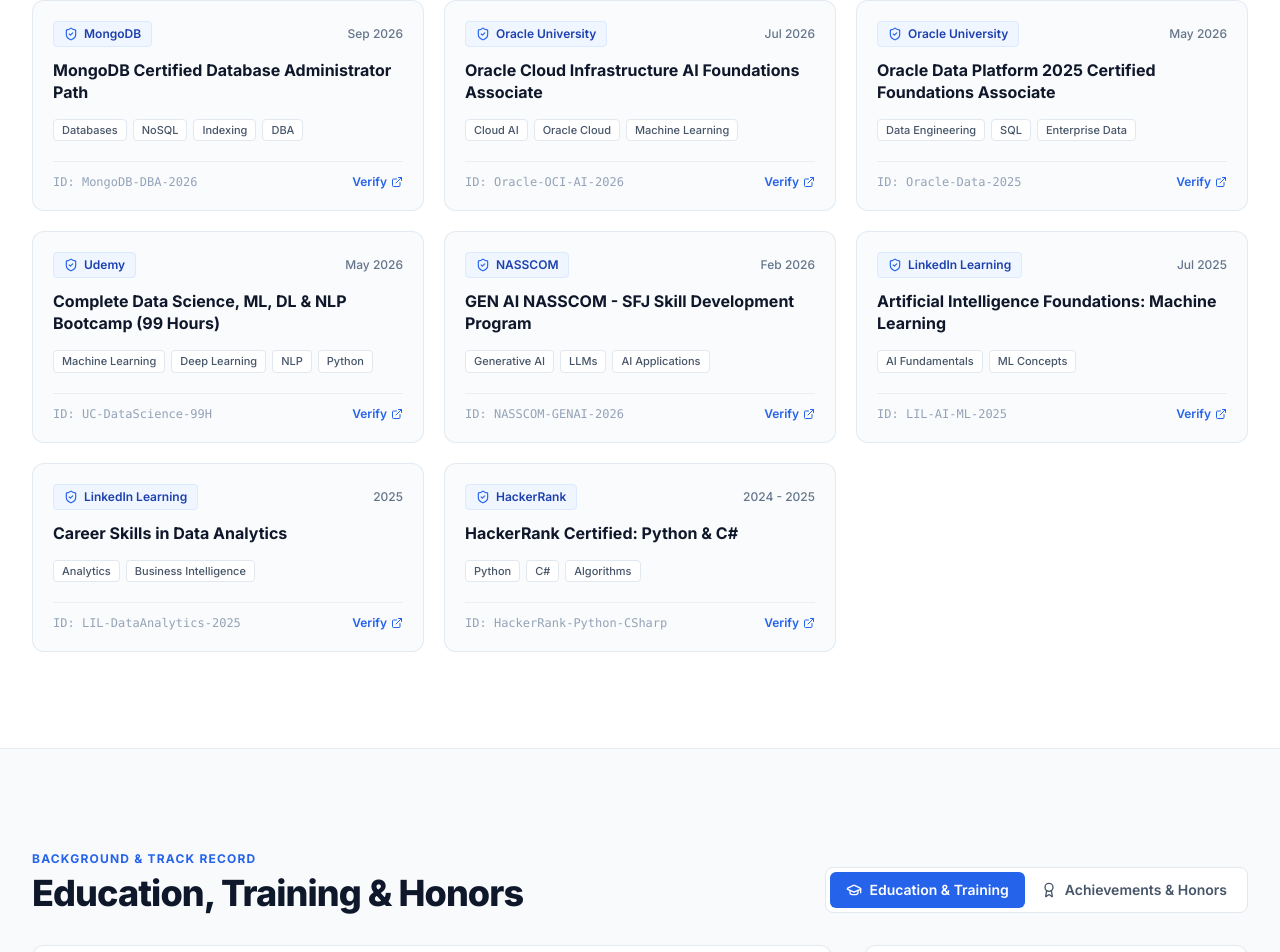
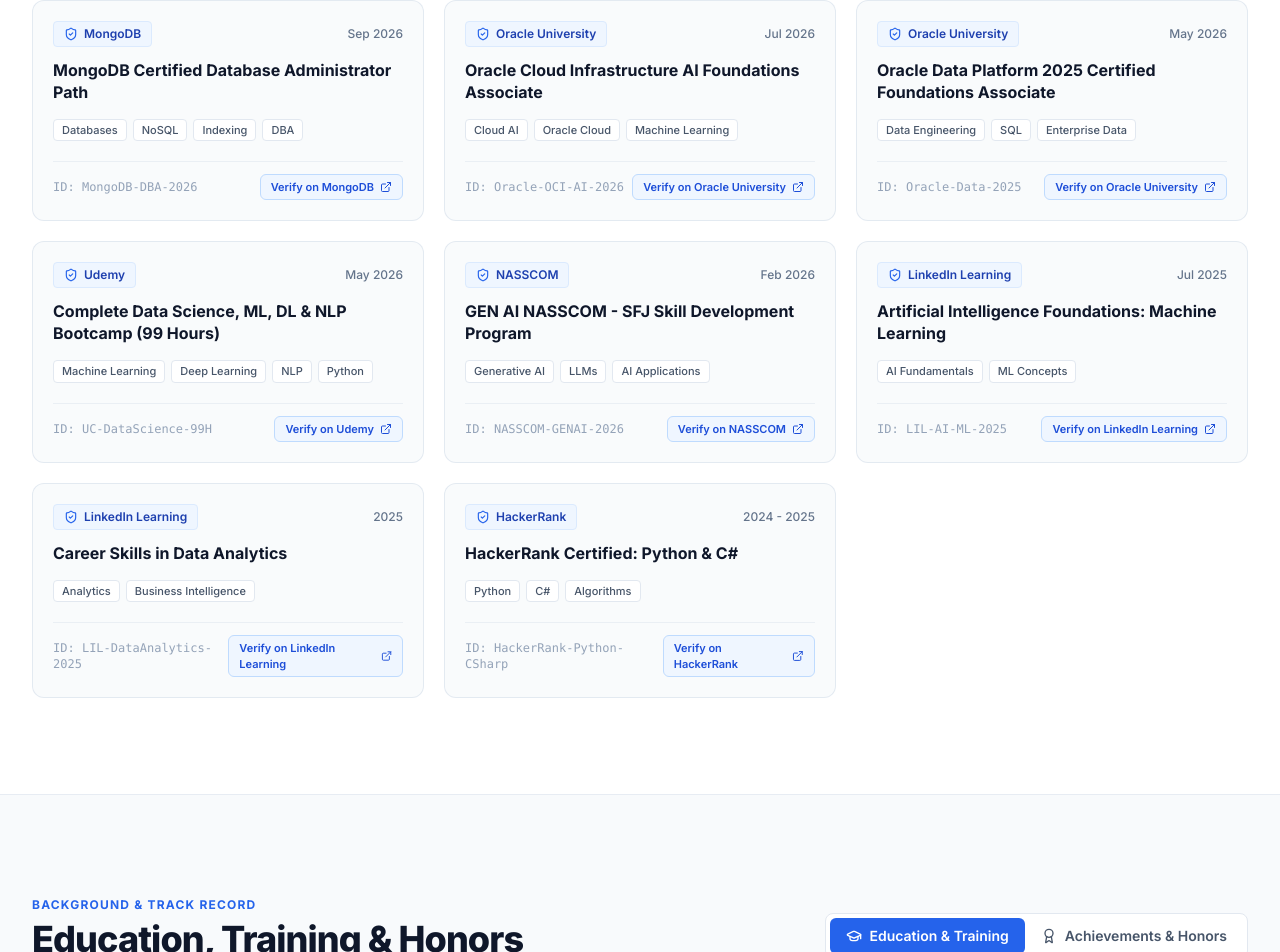
Before and after one commit to lizarawat/portfolio, a React (Vite) app: page / in a window 1280 px wide. Shown: the part 4452-5404 px from the top of the page. Built offline with nearby package versions, Linux system fonts and the light colour scheme.

Commit message:
Update certification buttons to platform-specific verify links (Verify on Oracle, Verify on MongoDB, etc.)

```diff
--- a/src/components/Certifications.jsx
+++ b/src/components/Certifications.jsx
@@ -62,10 +62,10 @@
                     href={cert.link}
                     target="_blank"
                     rel="noopener noreferrer"
-                    className="inline-flex items-center gap-1 font-sans font-semibold text-blue-600 hover:text-blue-800 hover:underline"
-                    title="Verify Certificate Credential"
+                    className="inline-flex items-center gap-1.5 px-2.5 py-1 text-[11px] font-semibold text-blue-700 bg-blue-50 hover:bg-blue-100 border border-blue-200 rounded-md transition-colors font-sans"
+                    title={`Verify credential on ${cert.issuer}`}
                   >
-                    <span>Verify</span>
+                    <span>Verify on {cert.issuer}</span>
                     <ExternalLink className="w-3 h-3" />
                   </a>
                 ) : (
--- a/src/data/resumeData.js
+++ b/src/data/resumeData.js
@@ -204,7 +204,7 @@
     date: "Sep 2026",
     credentialId: "MongoDB-DBA-2026",
     tags: ["Databases", "NoSQL", "Indexing", "DBA"],
-    link: "https://linkedin.com/in/liza-rawat-912975352/details/certifications/"
+    link: "https://www.credly.com/"
   },
   {
     title: "Oracle Cloud Infrastructure AI Foundations Associate",
@@ -212,7 +212,7 @@
     date: "Jul 2026",
     credentialId: "Oracle-OCI-AI-2026",
     tags: ["Cloud AI", "Oracle Cloud", "Machine Learning"],
-    link: "https://linkedin.com/in/liza-rawat-912975352/details/certifications/"
+    link: "https://mylearn.oracle.com/"
   },
   {
     title: "Oracle Data Platform 2025 Certified Foundations Associate",
@@ -220,7 +220,7 @@
     date: "May 2026",
     credentialId: "Oracle-Data-2025",
     tags: ["Data Engineering", "SQL", "Enterprise Data"],
-    link: "https://linkedin.com/in/liza-rawat-912975352/details/certifications/"
+    link: "https://mylearn.oracle.com/"
   },
   {
     title: "Complete Data Science, ML, DL & NLP Bootcamp (99 Hours)",
@@ -228,7 +228,7 @@
     date: "May 2026",
     credentialId: "UC-DataScience-99H",
     tags: ["Machine Learning", "Deep Learning", "NLP", "Python"],
-    link: "https://linkedin.com/in/liza-rawat-912975352/details/certifications/"
+    link: "https://www.udemy.com/"
   },
   {
     title: "GEN AI NASSCOM - SFJ Skill Development Program",
@@ -236,7 +236,7 @@
     date: "Feb 2026",
     credentialId: "NASSCOM-GENAI-2026",
     tags: ["Generative AI", "LLMs", "AI Applications"],
-    link: "https://linkedin.com/in/liza-rawat-912975352/details/certifications/"
+    link: "https://futureskillsprime.in/"
   },
   {
     title: "Artificial Intelligence Foundations: Machine Learning",
@@ -244,7 +244,7 @@
     date: "Jul 2025",
     credentialId: "LIL-AI-ML-2025",
     tags: ["AI Fundamentals", "ML Concepts"],
-    link: "https://linkedin.com/in/liza-rawat-912975352/details/certifications/"
+    link: "https://www.linkedin.com/learning/"
   },
   {
     title: "Career Skills in Data Analytics",
@@ -252,7 +252,7 @@
     date: "2025",
     credentialId: "LIL-DataAnalytics-2025",
     tags: ["Analytics", "Business Intelligence"],
-    link: "https://linkedin.com/in/liza-rawat-912975352/details/certifications/"
+    link: "https://www.linkedin.com/learning/"
   },
   {
     title: "HackerRank Certified: Python & C#",
@@ -260,7 +260,7 @@
     date: "2024 - 2025",
     credentialId: "HackerRank-Python-CSharp",
     tags: ["Python", "C#", "Algorithms"],
-    link: "https://linkedin.com/in/liza-rawat-912975352/details/certifications/"
+    link: "https://www.hackerrank.com/certificates/"
   }
 ];
 
```
